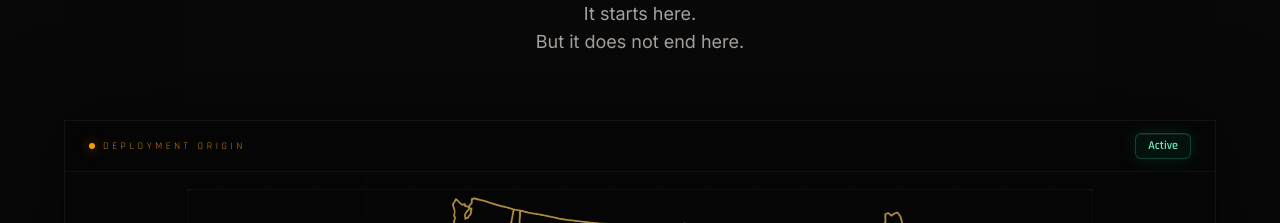
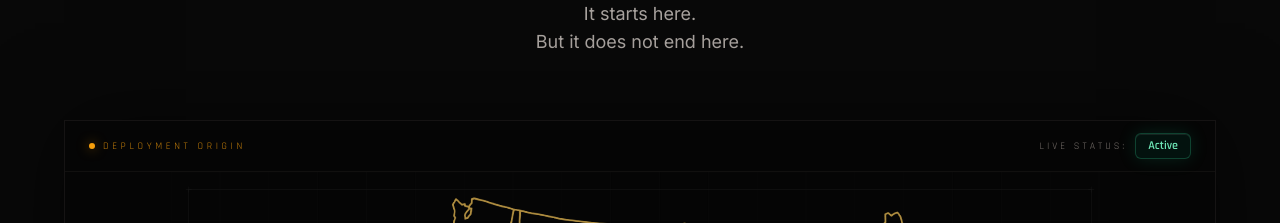
Before and after one commit to rfox0629/usam-website, a Next.js app: page / in a window 1280 px wide. Shown: the part 2720-2943 px from the top of the page. Built offline with nearby package versions, Linux system fonts and the light colour scheme.

Commit message:
Refine live status badge

```diff
--- a/app/page.tsx
+++ b/app/page.tsx
@@ -137,9 +137,14 @@ function ExpansionMap() {
             DEPLOYMENT ORIGIN
           </span>
         </div>
-        <span className="rounded-md border border-emerald-400/25 bg-emerald-950/35 px-2.5 py-1 text-[10px] font-semibold text-emerald-300 shadow-[inset_0_1px_0_rgba(255,255,255,0.08),0_0_18px_rgba(16,185,129,0.16)] sm:px-3 sm:text-xs" style={{ fontFamily: font.rajdhani }}>
-          Active
-        </span>
+        <div className="flex items-center gap-2">
+          <span className="whitespace-nowrap text-[8px] uppercase tracking-[0.22em] text-stone-500 sm:text-[10px] sm:tracking-[0.3em]" style={{ fontFamily: font.rajdhani }}>
+            LIVE STATUS:
+          </span>
+          <span className="rounded-md border border-emerald-400/25 bg-emerald-950/35 px-2.5 py-1 text-[10px] font-semibold text-emerald-300 shadow-[inset_0_1px_0_rgba(255,255,255,0.08),0_0_18px_rgba(16,185,129,0.16)] sm:px-3 sm:text-xs" style={{ fontFamily: font.rajdhani }}>
+            Active
+          </span>
+        </div>
       </div>
       <svg viewBox="0 0 960 430" preserveAspectRatio="xMidYMid meet" className="block h-[330px] w-full sm:h-[420px]">
         <defs>
```
